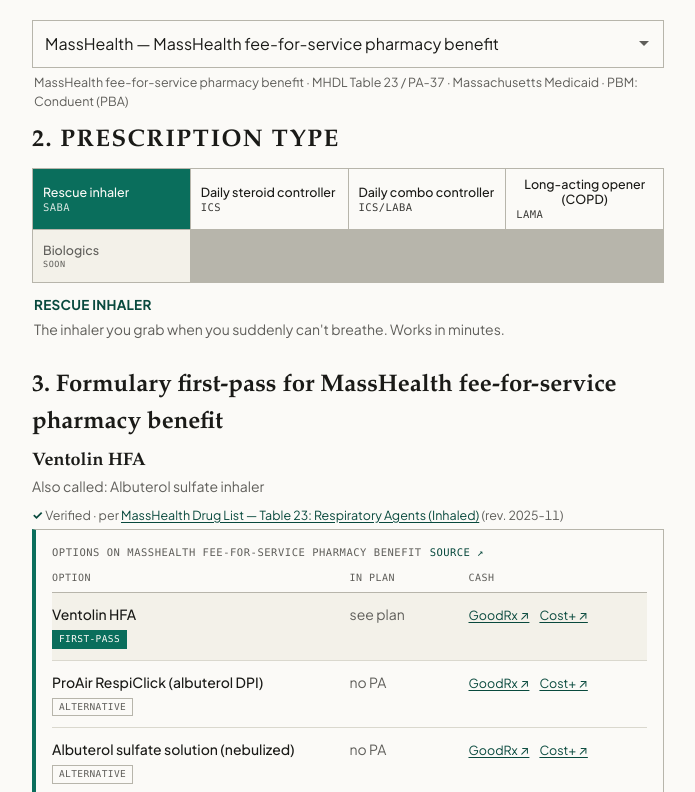
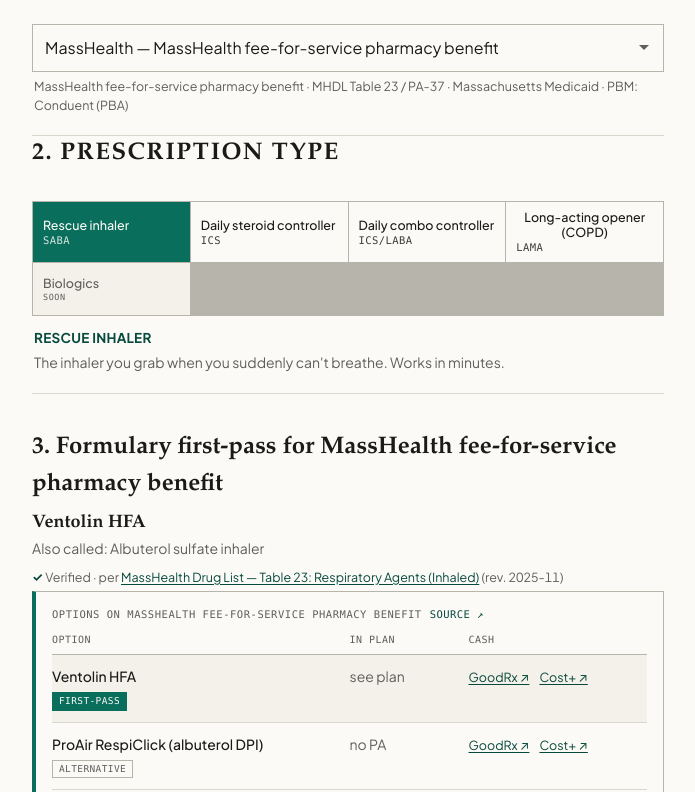
Before and after one commit to pranava0x0/FirstPassRx, a React (Vite) app: page / in a window 1280 px wide. Shown: the part 188-980 px from the top of the page, without its empty margins (292-987 px from the left). Built offline with nearby package versions, Linux system fonts and the light colour scheme.

Commit message:
Standardize section spacing and add thin divider borders

```diff
--- a/src/index.css
+++ b/src/index.css
@@ -376,12 +376,13 @@
 
 /* ---- selectors ---- */
 .controls {
-  margin-top: 16px;
+  margin-top: 0;
 }
 .controls__group {
   border: 0;
-  margin: 0 0 12px;
-  padding: 0;
+  border-bottom: 1px solid var(--rule-faint);
+  margin: 0;
+  padding: 20px 0;
 }
 .controls__legend {
   display: block;
@@ -487,7 +488,8 @@
 
 /* ---- result document ---- */
 .result {
-  margin-top: 8px;
+  margin-top: 0;
+  padding: 20px 0;
 }
 .doc > * {
   padding-top: 16px;
```
